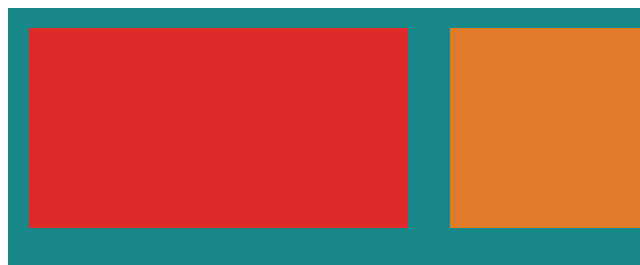
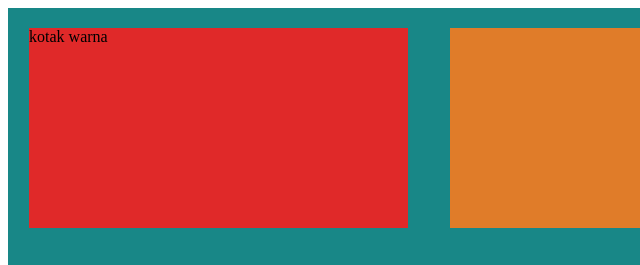
Before and after one commit to gunkenzie/gunproject, a plain HTML site: page index.html in a window 1280 px wide. Shown: the top 265 px of the page, 0-640 px from the left. Drawn offline with Linux system fonts and the light colour scheme.

Commit message:
second commit

```diff
--- a/index.html
+++ b/index.html
@@ -52,7 +52,7 @@
 <body>
     <div id="content">
         <div id="section" class="space-around">
-            <div></div>
+            <div>kotak warna</div>
             <div></div>
             <div></div>
         </div>
```
